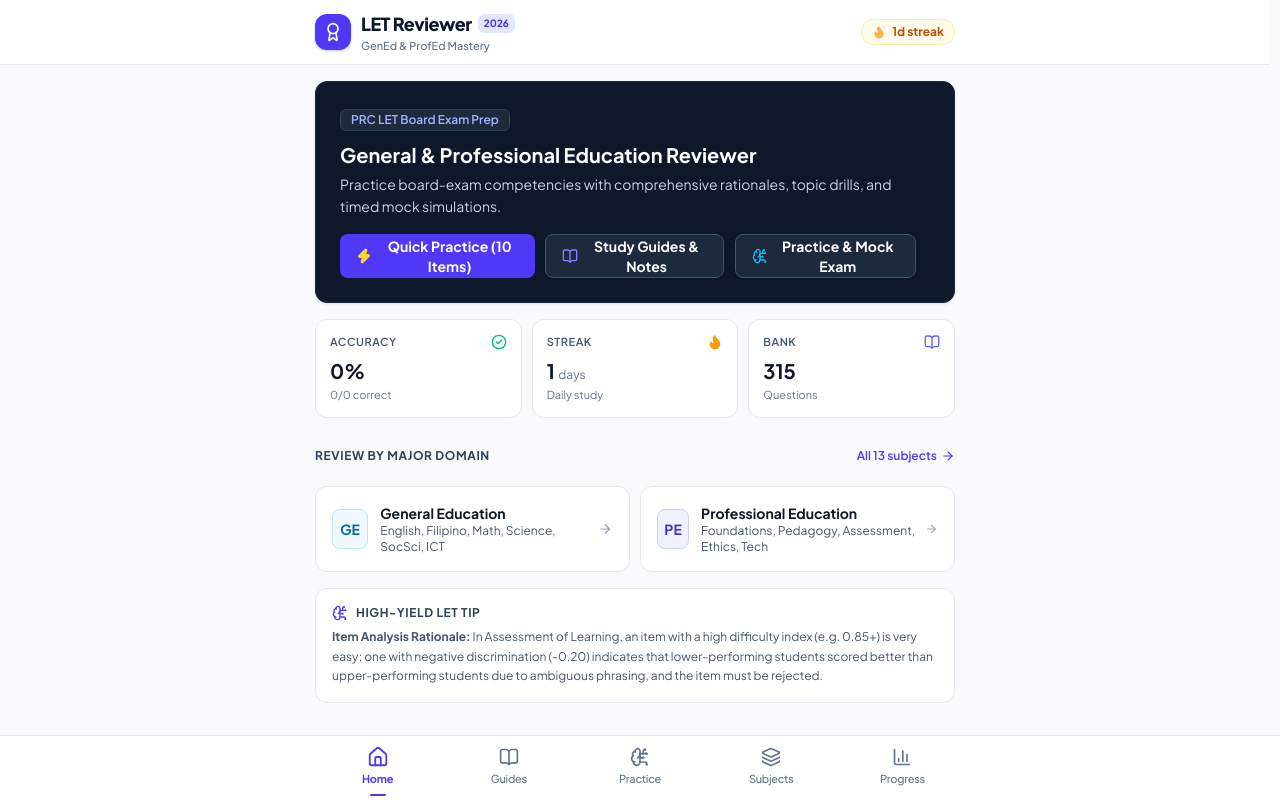
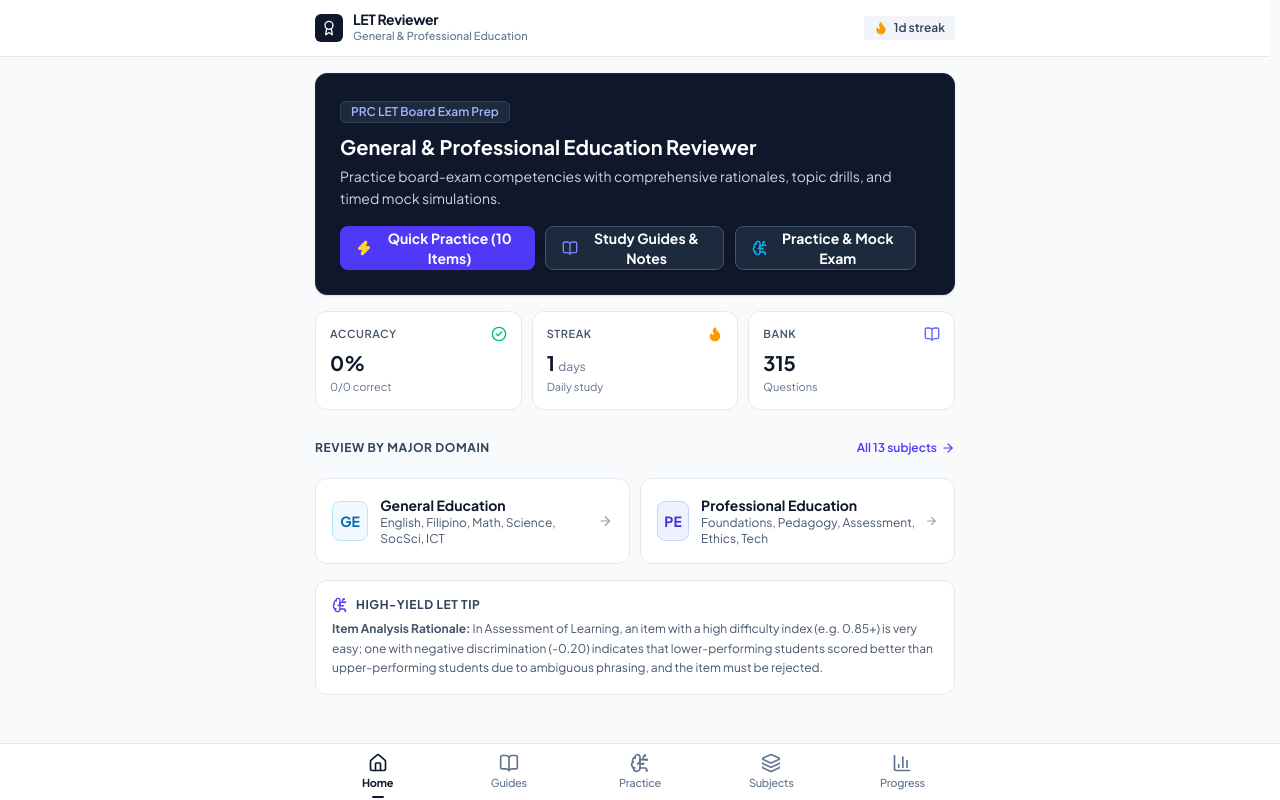
Before and after one commit to johnpaulpatigas/let-reviewer, a React (Vite) app: page / in a window 1280 px wide. Built offline with nearby package versions, Linux system fonts and the light colour scheme.

Commit message:
refactor: remove 2026 header decoration and refine navigation bar styling

```diff
--- a/src/components/layout/BottomNav.tsx
+++ b/src/components/layout/BottomNav.tsx
@@ -28,9 +28,9 @@
   return (
     <nav
       aria-label="Bottom Navigation"
-      className="fixed bottom-0 left-0 right-0 z-40 bg-white/95 dark:bg-slate-900/95 backdrop-blur-md border-t border-slate-200 dark:border-slate-800 safe-bottom transition-colors shadow-lg shadow-slate-900/5"
+      className="fixed bottom-0 left-0 right-0 z-40 bg-white dark:bg-slate-900 border-t border-slate-200 dark:border-slate-800 safe-bottom transition-colors"
     >
-      <div className="max-w-2xl mx-auto px-2 h-16 flex items-center justify-around">
+      <div className="max-w-2xl mx-auto px-2 h-14 flex items-center justify-around">
         {tabs.map((tab) => {
           const Icon = tab.icon;
           const isActive = currentTab === tab.id;
@@ -40,29 +40,25 @@
               key={tab.id}
               type="button"
               onClick={() => onTabChange(tab.id)}
-              className={`flex-1 flex flex-col items-center justify-center h-full pt-1 pb-1.5 transition-all tap-target relative ${
+              className={`flex-1 flex flex-col items-center justify-center h-full pt-1 pb-1 transition-colors tap-target relative cursor-pointer ${
                 isActive
-                  ? 'text-indigo-600 dark:text-indigo-400 font-bold'
-                  : 'text-slate-500 hover:text-slate-700 dark:text-slate-400 dark:hover:text-slate-200 font-medium'
+                  ? 'text-slate-900 dark:text-white font-bold'
+                  : 'text-slate-500 hover:text-slate-800 dark:text-slate-400 dark:hover:text-slate-200 font-medium'
               }`}
             >
               <div className="relative">
-                <Icon
-                  className={`w-5 h-5 transition-transform duration-200 ${
-                    isActive ? 'scale-110' : 'scale-100'
-                  }`}
-                />
+                <Icon className="w-4 h-4 sm:w-5 sm:h-5" />
                 {Boolean(tab.badge && tab.badge > 0) && (
-                  <span className="absolute -top-1 -right-2 min-w-[16px] h-4 px-1 rounded-full bg-rose-500 text-white text-[10px] font-bold flex items-center justify-center ring-2 ring-white dark:ring-slate-900">
+                  <span className="absolute -top-1 -right-2 min-w-[15px] h-3.5 px-1 rounded-full bg-rose-600 text-white text-[9px] font-bold flex items-center justify-center ring-2 ring-white dark:ring-slate-900">
                     {tab.badge! > 99 ? '99+' : tab.badge}
                   </span>
                 )}
               </div>
-              <span className="text-[11px] mt-1 tracking-tight truncate max-w-[64px]">
+              <span className="text-[11px] mt-0.5 tracking-tight truncate max-w-[64px]">
                 {tab.label}
               </span>
               {isActive && (
-                <span className="absolute bottom-1 w-4 h-0.5 bg-indigo-600 dark:bg-indigo-400 rounded-full" />
+                <span className="absolute bottom-0.5 w-3 h-0.5 bg-slate-900 dark:bg-white rounded-full" />
               )}
             </button>
           );
--- a/src/components/layout/Header.tsx
+++ b/src/components/layout/Header.tsx
@@ -21,8 +21,8 @@
   totalAnswered = 0,
 }) => {
   return (
-    <header className="sticky top-0 z-30 w-full bg-white/90 dark:bg-slate-900/90 backdrop-blur-md border-b border-slate-200/80 dark:border-slate-800 transition-colors">
-      <div className="max-w-2xl mx-auto px-4 h-14 sm:h-16 flex items-center justify-between">
+    <header className="sticky top-0 z-30 w-full bg-white dark:bg-slate-900 border-b border-slate-200 dark:border-slate-800 transition-colors">
+      <div className="max-w-2xl mx-auto px-4 h-14 flex items-center justify-between">
         {inSession ? (
           <div className="flex items-center gap-2.5 w-full">
             {onBack && (
@@ -30,49 +30,44 @@
                 type="button"
                 onClick={onBack}
                 aria-label="Go back"
-                className="inline-flex items-center justify-center w-9 h-9 rounded-lg text-slate-600 dark:text-slate-300 hover:bg-slate-100 dark:hover:bg-slate-800 hover:text-slate-900 dark:hover:text-white tap-target transition-colors shrink-0 -ml-1.5"
+                className="inline-flex items-center justify-center w-8 h-8 rounded-md text-slate-600 dark:text-slate-300 hover:bg-slate-100 dark:hover:bg-slate-800 hover:text-slate-900 dark:hover:text-white tap-target transition-colors shrink-0 -ml-1.5 cursor-pointer"
               >
                 <ChevronLeft className="w-5 h-5" />
               </button>
             )}
             <div className="flex-1 min-w-0">
-              <h1 className="text-sm sm:text-base font-bold text-slate-900 dark:text-white truncate">
+              <h1 className="text-sm font-bold text-slate-900 dark:text-white truncate">
                 {sessionTitle || 'Review Session'}
               </h1>
-              <p className="text-[11px] sm:text-xs text-slate-500 dark:text-slate-400 truncate">
-                {sessionSubtitle || 'LET Board Exam Prep'}
+              <p className="text-[11px] text-slate-500 dark:text-slate-400 truncate">
+                {sessionSubtitle || 'LET Board Exam Reviewer'}
               </p>
             </div>
           </div>
         ) : (
           <>
             <div className="flex items-center gap-2.5">
-              <div className="w-8 h-8 sm:w-9 sm:h-9 rounded-xl bg-indigo-600 flex items-center justify-center shadow-sm shadow-indigo-500/30">
-                <Award className="w-5 h-5 text-white" />
+              <div className="w-7 h-7 rounded-md bg-slate-900 dark:bg-slate-100 flex items-center justify-center text-white dark:text-slate-900">
+                <Award className="w-4 h-4" />
               </div>
               <div>
-                <div className="flex items-center gap-1.5">
-                  <span className="text-base sm:text-lg font-extrabold tracking-tight text-slate-900 dark:text-white">
-                    LET Reviewer
-                  </span>
-                  <span className="px-1.5 py-0.5 text-[10px] font-bold bg-indigo-100 text-indigo-700 dark:bg-indigo-950 dark:text-indigo-300 rounded-md">
-                    2026
-                  </span>
-                </div>
-                <p className="text-[11px] font-medium text-slate-500 dark:text-slate-400">
-                  GenEd & ProfEd Mastery
-                </p>
+                <span className="text-sm font-bold tracking-tight text-slate-900 dark:text-white block leading-none">
+                  LET Reviewer
+                </span>
+                <span className="text-[11px] font-medium text-slate-500 dark:text-slate-400 block mt-0.5">
+                  General & Professional Education
+                </span>
               </div>
             </div>
 
-            {/* Quick Stats Pill */}
+            {/* Quick Stats Summary */}
             <div className="flex items-center gap-2">
-              <div className="flex items-center gap-1.5 px-2.5 py-1 bg-amber-50 dark:bg-amber-950/40 border border-amber-200/60 dark:border-amber-900/50 rounded-full text-amber-700 dark:text-amber-400 text-xs font-bold">
-                <Flame className="w-3.5 h-3.5 fill-amber-500 text-amber-500 animate-pulse" />
+              <div className="flex items-center gap-1.5 px-2.5 py-1 bg-slate-100 dark:bg-slate-800 rounded text-slate-700 dark:text-slate-300 text-xs font-semibold">
+                <Flame className="w-3.5 h-3.5 fill-amber-500 text-amber-500" />
                 <span>{streakDays}d streak</span>
               </div>
-              <div className="hidden xs:flex items-center gap-1 px-2.5 py-1 bg-slate-100 dark:bg-slate-800 rounded-full text-slate-700 dark:text-slate-300 text-xs font-semibold">
-                <span>{totalAnswered} solved</span>
+              <div className="hidden xs:flex items-center gap-1 px-2.5 py-1 bg-slate-100 dark:bg-slate-800 rounded text-slate-700 dark:text-slate-300 text-xs font-medium">
+                <span className="font-mono">{totalAnswered}</span> solved
               </div>
             </div>
           </>
```
